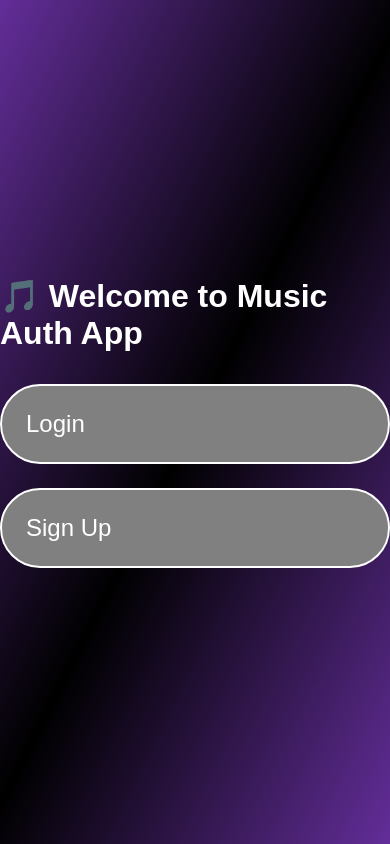
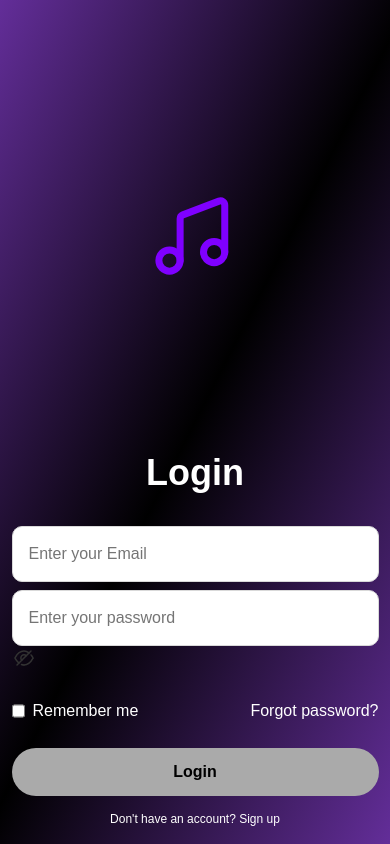
Before and after one commit to Tvildiani1/non-defined, a Next.js app: page / in a window 390 px wide. Built offline with nearby package versions, Linux system fonts and the light colour scheme.

Commit message:
refactor: Login and Register files and mobile,Tablet resolutions

```diff
--- /dev/null
+++ b/app/auth/login/page.tsx
@@ -0,0 +1,11 @@
+'use client';
+
+import LoginForm from "../../components/login/LoginForm";
+
+export default function LoginPage() {
+  return (
+    <main>
+      <LoginForm />
+    </main>
+  )
+}
--- a/app/components/login/Login.tsx
+++ b/app/auth/page.tsx
@@ -1,6 +1,6 @@
 'use client';
 
-import LoginForm from "./LoginForm";
+import LoginForm from "../components/login/LoginForm";
 
 export default function LoginPage() {
   return (
--- a/app/components/register/Register.tsx
+++ b/app/auth/signup/page.tsx
@@ -1,6 +1,6 @@
 'use client';
 
-import SignupForm from "./SignupForm";
+import SignupForm from "../../components/register/SignUpForm";
 
 export default function SignupPage() {
   return (
--- a/app/components/RecoilWrapper/RecoilWrapper.tsx
+++ /dev/null
@@ -1,12 +0,0 @@
-'use client';
-
-import { RecoilRoot } from 'recoil';
-import { ReactNode } from 'react';
-
-export default (props: {children: ReactNode}) => {
-  return (
-    <RecoilRoot>
-      {props.children}
-    </RecoilRoot>
-  )
-};
--- a/app/components/login/Login.module.scss
+++ b/app/components/login/LoginForm.module.scss
@@ -74,6 +74,12 @@
   right: 5%;
 }
 
+.errorMessage {
+  color: $Error-Alert !important;
+  margin-top: 0.5rem;
+  font-size: 0.9rem;
+}
+
 .error {
   border: 2px solid $Error-Alert !important;
 }
@@ -135,3 +141,30 @@
 .formLogin:hover {
   text-decoration: underline;
 }
+
+
+@media screen and (max-width: 600px) {
+  .formContainer {
+    display: flex;
+    justify-content: flex-end;
+    height: 100vh;
+    margin-bottom: 10%;
+  }
+
+  .logoImage {
+    margin-bottom: 45%;
+  }
+}
+
+@media screen and (min-width: 768px) and (max-width: 1024px) {
+  .formContainer {
+    display: flex;
+    justify-content: flex-end;
+    height: 100vh;
+    margin-bottom: 10%;
+  }
+
+  .logoImage {
+    margin-bottom: 85%;
+  }
+}
--- a/app/components/login/LoginForm.tsx
+++ b/app/components/login/LoginForm.tsx
@@ -1,67 +1,112 @@
-'use client'
+'use client';
 
-import React, { useState } from 'react'
-import styles from './Login.module.scss'
-import Image from 'next/image'
+import React, { useState, useEffect } from 'react';
+import styles from './LoginForm.module.scss';
+import Image from 'next/image';
+import Link from 'next/link';
 
 export default function LoginForm() {
-  const [email, setEmail] = useState('')
-  const [password, setPassword] = useState('')
-  const [showPassword, setShowPassword] = useState(false)
-  const [error, setError] = useState(false)
+  const [email, setEmail] = useState('');
+  const [password, setPassword] = useState('');
+  const [showPassword, setShowPassword] = useState(false);
+  const [errorMessage, setErrorMessage] = useState('');
+  const [borderError, setBorderError] = useState(false);
 
-  const handlePasswordChange = (value: string) => {
-    setPassword(value)
-    const isValid = value.length >= 8 && /[A-Z]/.test(value)
-    setError(!isValid)
-  }
+  useEffect(() => {
+    // If already logged in, redirect or console.log
+    const loggedIn = localStorage.getItem('isLoggedIn');
+    if (loggedIn) {
+      console.log('Already logged in');
+    }
+  }, []);
 
-  const isFilled = email && password
+  const handleLogin = (e: React.FormEvent) => {
+    e.preventDefault();
+    const userData = localStorage.getItem('user');
+    if (!userData) {
+      setErrorMessage('User not found. Please register.');
+      setBorderError(true);
+      return;
+    }
+
+    const parsed = JSON.parse(userData);
+    if (parsed.email !== email) {
+      setErrorMessage('Email not registered');
+      setBorderError(true);
+      return;
+    }
+
+    if (parsed.password !== password) {
+      setErrorMessage('Incorrect password');
+      setBorderError(true);
+      return;
+    }
+
+    // Success!
+    localStorage.setItem('isLoggedIn', 'true');
+    setErrorMessage('');
+    setBorderError(false);
+    alert('Logged in successfully!');
+    // Redirect or do something here
+  };
+
+  const isFilled = email && password;
 
   return (
     <div className={`${styles.formContainer} ${isFilled ? styles.purple : ''}`}>
       <Image src="/music.svg" width={102} height={102} alt="Logo" className={styles.logoImage} />
       <h2 className={styles.formTitle}>Login</h2>
-      <form className={styles.form}>
+
+      <form className={styles.form} onSubmit={handleLogin}>
         <div className={styles.formMessage}>
           <input
             type="email"
             placeholder="Enter your Email"
             className={styles.input}
             value={email}
-            onChange={(e) => setEmail(e.target.value)}
+            onChange={(e) => {
+              setEmail(e.target.value);
+              setBorderError(false);
+              setErrorMessage('');
+            }}
+            required
           />
           <div className={styles.passwordWrapper}>
             <input
               type={showPassword ? 'text' : 'password'}
               placeholder="Enter your password"
-              className={`${styles.input} ${error ? styles.error : ''}`}
+              className={`${styles.input} ${borderError ? styles.error : ''}`}
               value={password}
-              onChange={(e) => handlePasswordChange(e.target.value)}
+              onChange={(e) => {
+                setPassword(e.target.value);
+                setBorderError(false);
+                setErrorMessage('');
+              }}
+              required
             />
-            <span
-              onClick={() => setShowPassword(!showPassword)}
-              className={styles.togglePassword}
-            >
-              <Image className={styles.passwordIcon} src="/visibility.svg" width={24} height={24} alt="Toggle" />
+            <span onClick={() => setShowPassword(!showPassword)} className={styles.togglePassword}>
+              <Image src="/visibility.svg" width={24} height={24} alt="Toggle" />
             </span>
           </div>
         </div>
-        {error && <p className={styles.errorMessage}>Minimum 8 characters and 1 uppercase letter required</p>}
+
+        {errorMessage && <p className={styles.errorMessage}>{errorMessage}</p>}
 
         <div className={styles.formOptions}>
           <label className={styles.formCheckbox}>
             <input type="checkbox" /> Remember me
           </label>
-          <a href="#" className={styles.formForgotPass}>Forgot password?</a>
+          <Link href="#" className={styles.formForgotPass}>Forgot password?</Link>
         </div>
+
         <div className={styles.formFooter}>
           <button type="submit" className={styles.formButton}>Login</button>
           <p className={styles.formDontHaveAcc}>
-            Don't have an account? <a className={styles.formSignup} href="/signup">Sign up</a>
+            Don't have an account?{' '}
+            <Link className={styles.formSignup} href="/auth/signup">Sign up</Link>
           </p>
         </div>
       </form>
     </div>
-  )
+  );
 }
--- a/app/layout.tsx
+++ b/app/layout.tsx
@@ -1,9 +1,6 @@
 import type { Metadata } from "next";
 import { Geist, Geist_Mono } from "next/font/google";
 import "./globals.css";
-import { RecoilRoot } from "recoil";
-import App from './App';
-import RecoilWrapper from "./components/RecoilWrapper/RecoilWrapper";
 
 const geistSans = Geist({
   variable: "--font-geist-sans",
@@ -28,9 +25,7 @@ export default function RootLayout({
   return (
     <html lang="en">
       <body className={`${geistSans.variable} ${geistMono.variable}`}>
-        <RecoilWrapper>
           {children}
-        </RecoilWrapper>
       </body>
     </html>
   );
--- a/app/page.module.scss
+++ b/app/page.module.scss
@@ -1,67 +1 @@
 @import './components/color.scss';
-
-.title {
-  color: $Text-Primary;
-  font-size: 4rem;
-  margin-bottom: 2rem;
-}
-
-.links {
-  display: flex;
-  gap: 5rem;
-  flex-direction: row;
-  justify-content: center;
-}
-
-.linkButton {
-  background-color: grey;
-  color: white;
-  padding: 2rem;
-  border: 2px solid white;
-  border-radius: 12px;
-  text-decoration: none;
-  font-size: 1.25rem;
-  transition: background 0.3s;
-}
-
-.linkButton:hover {
-  background-color: gainsboro;
-}
-
-.linkButton:active {
-  background-color: rgb(9, 255, 0);
-}
-
-/* 📱 Mobile */
-@media (max-width: 768px) {
-  .title {
-    font-size: 2rem;
-  }
-
-  .links {
-    flex-direction: column;
-    gap: 1.5rem;
-  }
-
-  .linkButton {
-    padding: 1.5rem;
-    font-size: 1.5rem;
-    border-radius: 999px;
-  }
-}
-
-/* 💻 Tablet */
-@media (min-width: 769px) and (max-width: 1024px) {
-  .title {
-    font-size: 2.5rem;
-  }
-
-  .links {
-    gap: 3rem;
-  }
-
-  .linkButton {
-    padding: 1.5rem;
-    font-size: 2rem;
-  }
-}
--- a/app/page.tsx
+++ b/app/page.tsx
@@ -1,15 +1,15 @@
 '"use client";'
 
+import LoginPage from './auth/page';
+import Page from './auth/signup/page';
 import styles from './page.module.scss';
-import Link from 'next/link';
 
 export default function HomePage() {
   return (
     <main className={styles.homeContainer}>
-      <h1 className={styles.title}>🎵 Welcome to Music Auth App</h1>
-      <div className={styles.links}>
-        <Link href="/login" className={styles.linkButton}>Login</Link>
-        <Link href="/signup" className={styles.linkButton}>Sign Up</Link>
+
+      <div>
+        <LoginPage />
       </div>
     </main>
   )
```
Also changed, not shown: app/components/register/SignUpForm.module.scss (renamed from app/components/register/Register.module.scss, +0 -10 lines), app/components/register/SignupForm.tsx (+12 -21 lines), app/state/Atom.ts (deleted, +0 -23 lines).
